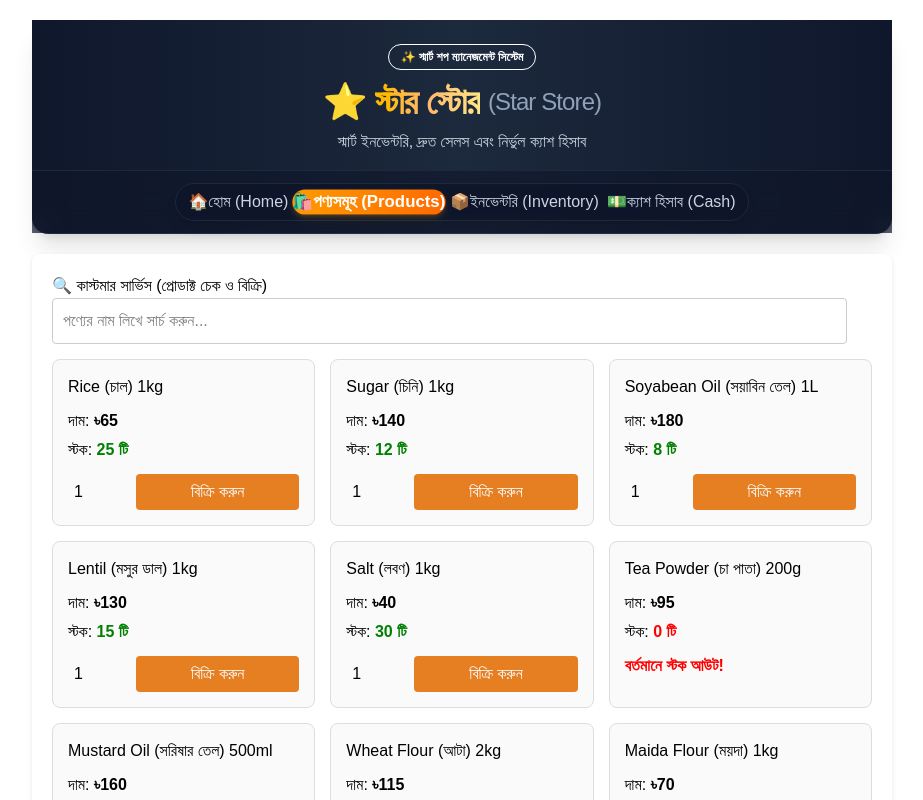
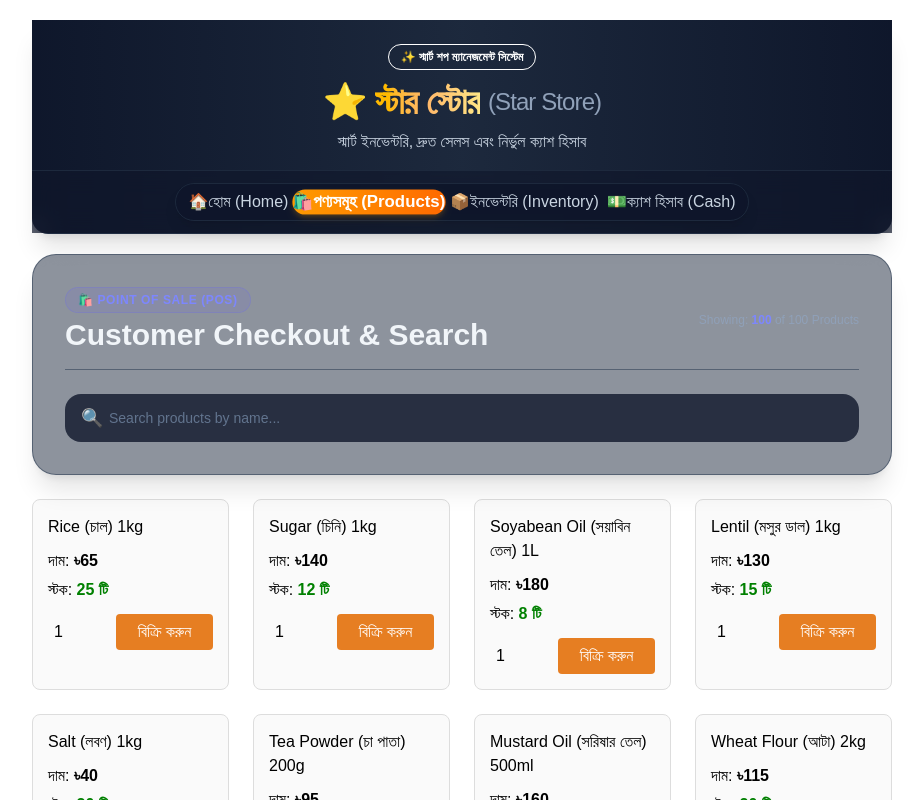
Before and after one commit to rezarajib/star-shop-management, a React (Vite) app: page /products in a window 1280 px wide. Shown: the top 800 px of the page, without its empty margins (178-1101 px from the left). Built offline with nearby package versions, Linux system fonts and the light colour scheme.

Commit message:
feat: add POS search and checkout logic to Products page

```diff
--- a/src/pages/Products/Products.jsx
+++ b/src/pages/Products/Products.jsx
@@ -6,7 +6,7 @@ function Products() {
   const { products, setProducts, setDailyIncome } = useOutletContext();
   const [searchTerm, setSearchTerm] = useState('');
   const [message, setMessage] = useState('');
-  const [messageType, setMessageType] = useState('');
+  const [messageType, setMessageType] = useState(''); // 'success' | 'error'
 
   const filteredProducts = products.filter((p) =>
     p.name.toLowerCase().includes(searchTerm.toLowerCase())
@@ -17,61 +17,114 @@ function Products() {
     const requestedQty = parseInt(qty);
 
     if (requestedQty <= 0 || isNaN(requestedQty)) {
-      setMessage('দয়া করে সঠিক পরিমাণ প্রদান করুন।');
+      setMessage('Please enter a valid quantity.');
       setMessageType('error');
       return;
     }
 
-    // Situation A: স্টকে পর্যাপ্ত না থাকলে
+    // Situation A: Insufficient Stock
     if (requestedQty > product.stock) {
-      setMessage(`দুঃখিত! আপনি যতগুলো (${requestedQty} টি) চাচ্ছেন, স্টকে অতগুলো নেই। স্টকে আছে মাত্র ${product.stock} টি।`);
+      setMessage(`Stock limit exceeded! Requested: ${requestedQty}, Available: ${product.stock}`);
       setMessageType('error');
     }
-    // Situation B: স্টকে পর্যাপ্ত থাকলে
+    // Situation B: Successful Sale
     else {
       const totalPrice = requestedQty * product.price;
 
-      // ১. টোটাল টাকা আজকের ইনকামে যোগ
+      // 1. Add total price to daily income
       setDailyIncome((prev) => prev + totalPrice);
 
-      // ২. স্টক থেকে বিক্রিত পরিমাণ কমানো
+      // 2. Reduce stock count
       const updatedProducts = products.map((p) =>
         p.id === productId ? { ...p, stock: p.stock - requestedQty } : p
       );
       setProducts(updatedProducts);
 
-      setMessage(`বিক্রি সফল হয়েছে! মোট বিল: ৳${totalPrice}`);
+      setMessage(`Sale completed successfully! Total Bill: $${totalPrice.toFixed(2)}`);
       setMessageType('success');
     }
   };
 
   return (
-    <div style={{ backgroundColor: 'white', padding: '20px', borderRadius: '8px', boxShadow: '0 2px 4px rgba(0,0,0,0.1)' }}>
-      <h2>🔍 কাস্টমার সার্ভিস (প্রোডাক্ট চেক ও বিক্রি)</h2>
+    <div className="space-y-6">
 
+      {/* Header & Search Bar Card */}
+      <div className="bg-slate-800/50 border border-slate-700/60 backdrop-blur-xl rounded-3xl p-6 sm:p-8 shadow-xl text-white space-y-6">
+
+        <div className="flex flex-col sm:flex-row sm:items-center justify-between gap-4 border-b border-slate-700/60 pb-4">
+          <div>
+            <div className="inline-flex items-center gap-2 px-3 py-1 rounded-full bg-indigo-500/10 border border-indigo-500/20 text-indigo-400 text-xs font-semibold uppercase tracking-wider mb-1">
+              🛍️ Point of Sale (POS)
+            </div>
+            <h2 className="text-2xl sm:text-3xl font-extrabold text-slate-100">Customer Checkout & Search</h2>
+          </div>
+
+          <div className="text-slate-400 text-xs sm:text-right">
+            <span>Showing: </span>
+            <span className="text-indigo-400 font-bold">{filteredProducts.length}</span> of {products.length} Products
+          </div>
+        </div>
+
+        {/* Search Input Box */}
+        <div className="relative">
+          <span className="absolute left-4 top-1/2 -translate-y-1/2 text-slate-400 text-lg">🔍</span>
           <input
             type="text"
-        placeholder="পণ্যের নাম লিখে সার্চ করুন..."
+            placeholder="Search products by name..."
             value={searchTerm}
             onChange={(e) => setSearchTerm(e.target.value)}
-        style={{ width: '97%', padding: '10px', marginBottom: '15px', borderRadius: '4px', border: '1px solid #ccc' }}
+            className="input input-bordered w-full pl-11 bg-slate-900/80 border-slate-700 text-white placeholder-slate-500 focus:border-indigo-500 focus:outline-none rounded-2xl h-12 text-sm"
           />
+          {searchTerm && (
+            <button
+              onClick={() => setSearchTerm('')}
+              className="absolute right-4 top-1/2 -translate-y-1/2 text-slate-400 hover:text-white text-xs bg-slate-700 px-2 py-1 rounded-full"
+            >
+              Clear
+            </button>
+          )}
+        </div>
 
+        {/* Alert Notification Message */}
         {message && (
-        <div style={{ padding: '10px', marginBottom: '15px', borderRadius: '4px', backgroundColor: messageType === 'error' ? '#fadbd8' : '#d4efdf', color: messageType === 'error' ? '#900c3f' : '#145a32' }}>
-          {message}
+          <div
+            className={`alert shadow-lg border rounded-2xl flex items-center justify-between transition-all ${
+              messageType === 'error'
+                ? 'bg-red-500/10 border-red-500/30 text-red-400'
+                : 'bg-emerald-500/10 border-emerald-500/30 text-emerald-400'
+            }`}
+          >
+            <div className="flex items-center gap-2 text-sm font-medium">
+              <span>{messageType === 'error' ? '⚠️' : '✅'}</span>
+              <span>{message}</span>
+            </div>
+            <button
+              onClick={() => setMessage('')}
+              className="btn btn-ghost btn-xs text-slate-400 hover:text-white"
+            >
+              ✕
+            </button>
+          </div>
+        )}
+      </div>
+
+      {/* Products Grid */}
+      {filteredProducts.length > 0 ? (
+        <div className="grid grid-cols-1 sm:grid-cols-2 md:grid-cols-3 lg:grid-cols-4 gap-6">
+          {filteredProducts.map((product) => (
+            <Product key={product.id} product={product} handleCheckout={handleCheckout} />
+          ))}
+        </div>
+      ) : (
+        <div className="bg-slate-800/30 border border-slate-700/50 rounded-3xl p-12 text-center text-slate-400 space-y-3">
+          <div className="text-5xl">🔎</div>
+          <h3 className="text-lg font-bold text-slate-300">No Matching Products Found</h3>
+          <p className="text-xs max-w-sm mx-auto text-slate-500">
+            We couldn't find any product matching "<span className="text-indigo-400">{searchTerm}</span>". Try searching for another item or check your spelling.
+          </p>
         </div>
       )}
 
-      <div style={{ display: 'grid', gridTemplateColumns: 'repeat(auto-fill, minmax(240px, 1fr))', gap: '15px' }}>
-        {filteredProducts.length > 0 ? (
-          filteredProducts.map((product) => (
-            <Product key={product.id} product={product} handleCheckout={handleCheckout} />
-          ))
-        ) : (
-          <p style={{ color: 'red' }}>দুঃখিত, এই নামের কোনো পণ্য আমাদের স্টকে নেই!</p>
-        )}
-      </div>
     </div>
   );
 }
```
Lines whose indentation alone changed are shown as unchanged.
